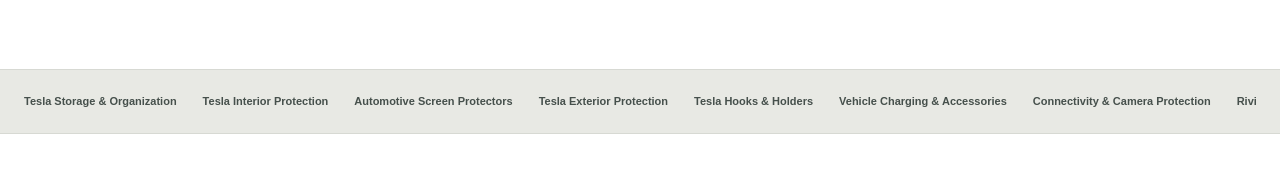
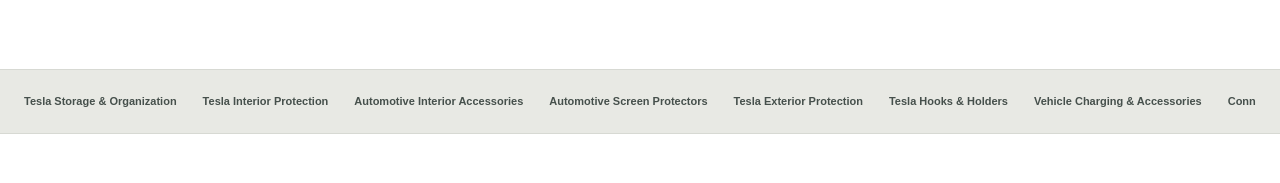
Before and after one commit to Allen-Lei88/tinkon-website, a Next.js app: page /products in a window 1280 px wide. Shown: the part 468-651 px from the top of the page. Built offline with nearby package versions, Linux system fonts and the light colour scheme.

Commit message:
Add magnetic mesh window shade product

```diff
--- a/data/products.ts
+++ b/data/products.ts
@@ -217,6 +217,20 @@
     image: "/catalog/tesla-silicone-display-frame.jpg",
     imageAlt: "TINKON full-wrap silicone center display protective frame for Tesla Model YL, Model Y and Model 3",
     keywords: ["Tesla screen protective frame", "silicone display bumper", "center screen edge cover", "Model Y screen frame", "Model 3 display protector"],
+  },
+  {
+    slug: "magnetic-mesh-car-window-shade-set",
+    name: "Magnetic Mesh Window Shade Set",
+    fullTitle: "Vehicle-Specific Magnetic Mesh Car Window Shade Set with Removable Side and Rear Panels",
+    category: "Automotive Interior Accessories",
+    model: "TK-AUTO-MWS-01",
+    description: "A vehicle-specific removable mesh shade range offered as individual panels or multi-piece sets for selected side, quarter, rear and windshield positions.",
+    features: ["Removable framed mesh panels", "Individual and multi-piece set options", "Magnetic mounting on compatible frames", "Clip mounting available where required", "Custom labels and packaging on request"],
+    parameters: [["Material", "Supplier-listed polyester mesh; exact composition, frame alloy and layer construction to confirm"], ["Color", "Black"], ["Options", "Individual panels and 4-, 5-, 6- or 7-piece sets; separate windshield option"], ["Mounting", "Magnets on compatible metal frames; clips may be required on other vehicles"], ["Size / weight", "Vehicle- and option-dependent; confirm before quotation"], ["Package / MOQ", "To be confirmed by vehicle and selected option"]],
+    application: "Vehicle-specific window coverage only. Confirm the make, model, year, body style, exact window shape, selected positions, magnet or clip kit and sample fit before bulk production. Windshield shades are for parked use only; remove any panel that obstructs driver visibility, mirrors or airbags.",
+    image: "/catalog/magnetic-mesh-car-window-shade-set.jpg",
+    imageAlt: "TINKON seven-piece vehicle-specific magnetic mesh car window shade set",
+    keywords: ["magnetic car window shades", "vehicle specific mesh sunshade", "removable side window shade", "car privacy mesh panels", "rear window shade set"],
   },
   {
     slug: "tesla-model-y-yl-screen-protector",
```
